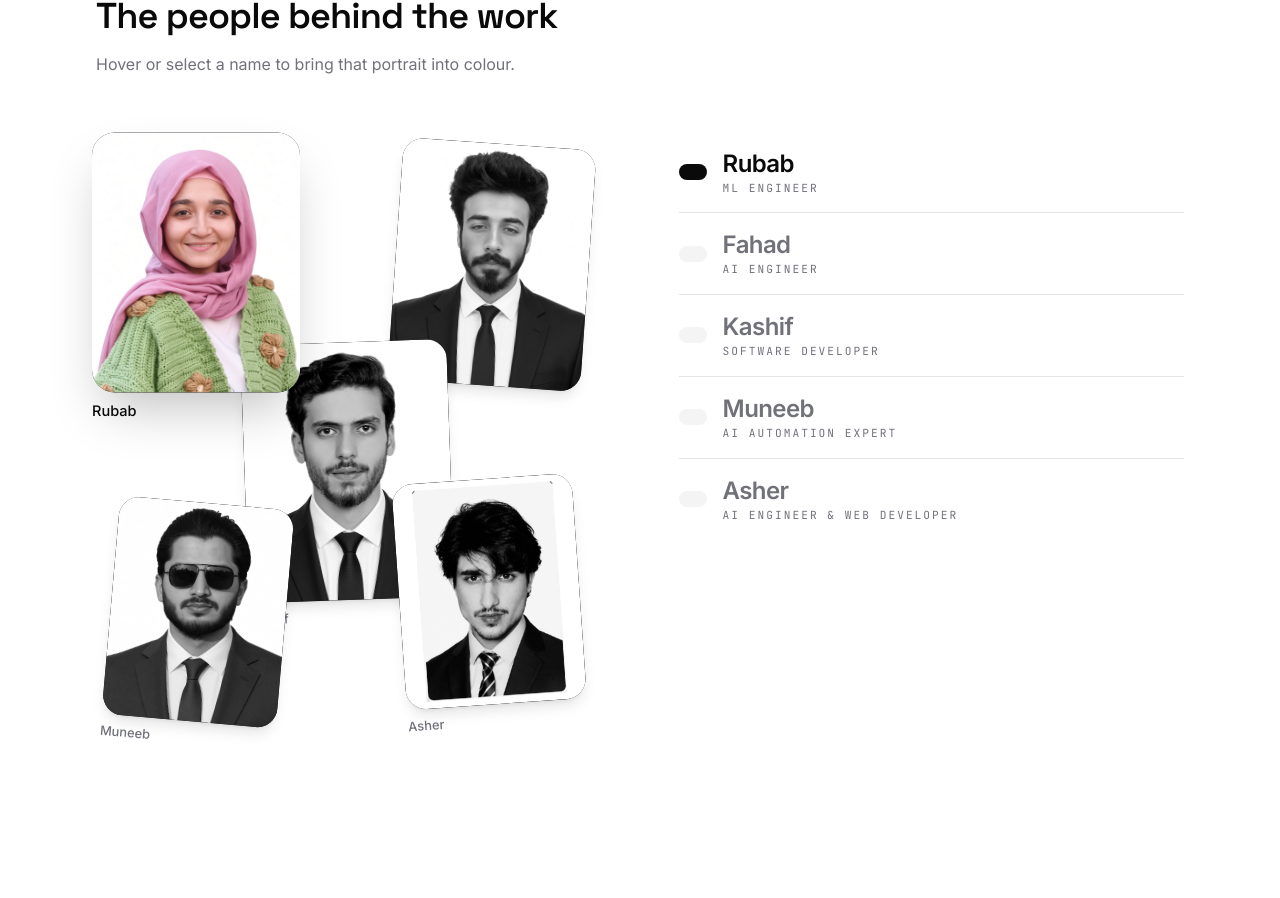
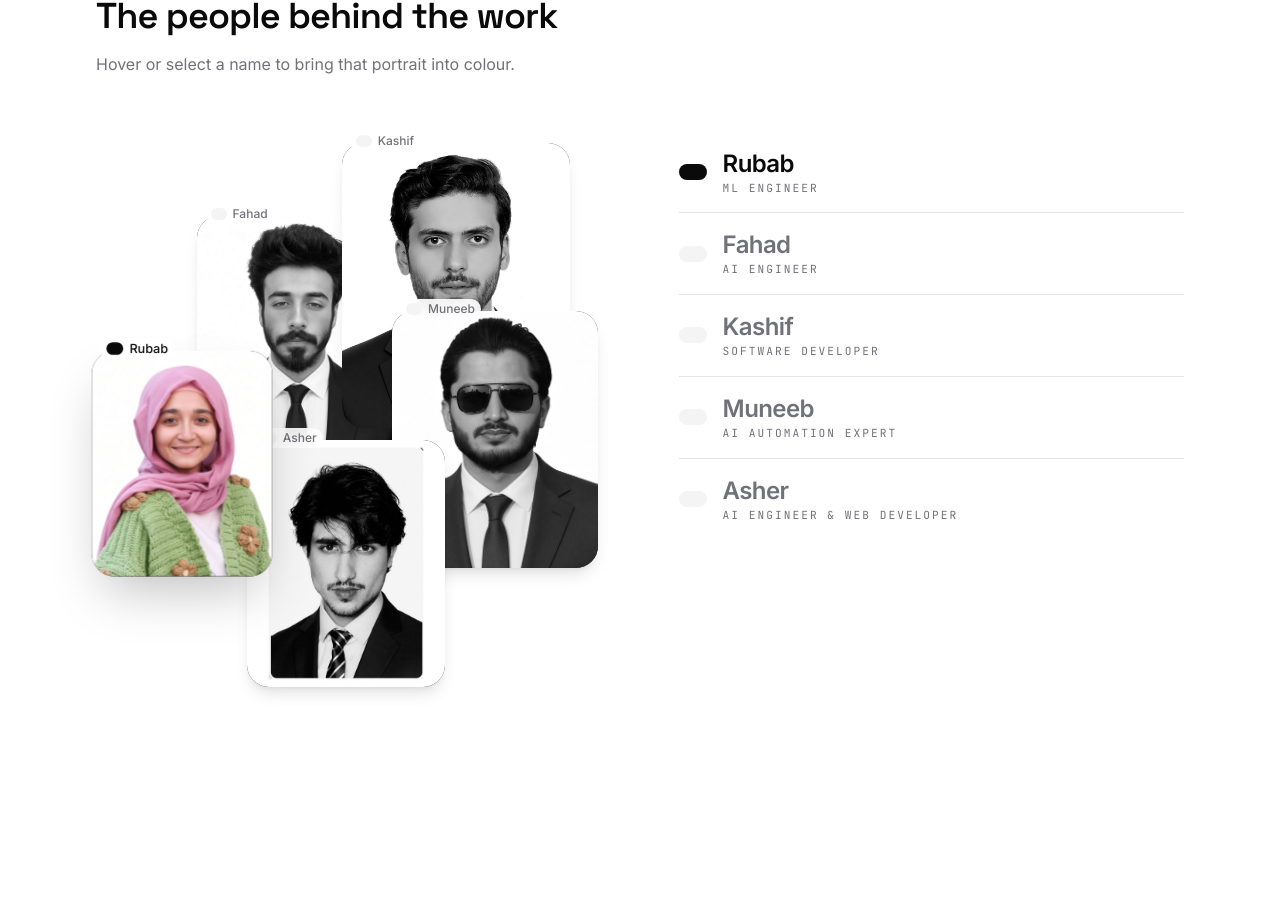
Before and after one commit to asherfarooq9-gif/Brilyx, a Next.js app: page / in a window 1280 px wide. Shown: the part 2794-3692 px from the top of the page. Built offline with nearby package versions, Linux system fonts and the light colour scheme.

Commit message:
feat: cluster team portraits in a staggered horizontal group

```diff
--- a/components/sections/TeamShowcase.tsx
+++ b/components/sections/TeamShowcase.tsx
@@ -6,13 +6,14 @@ import { motion, useReducedMotion } from "framer-motion";
 import { TEAM, getInitials, type TeamMember } from "@/lib/team";
 import { cn } from "@/lib/cn";
 
-// Preset scattered slots on the photo canvas (desktop only), one per member.
+// Loose horizontal cluster on the photo canvas (desktop only), one per member —
+// staggered heights + sizes, slightly overlapping, roughly centred.
 const SLOTS = [
-  { top: "1%", left: "0%", width: 200, rotate: -5 },
-  { top: "0%", left: "52%", width: 210, rotate: 4 },
-  { top: "33%", left: "25%", width: 224, rotate: -2 },
-  { top: "60%", left: "1%", width: 190, rotate: 5 },
-  { top: "56%", left: "53%", width: 196, rotate: -4 },
+  { top: "40%", left: "0%", width: 172 },
+  { top: "15%", left: "18%", width: 202 },
+  { top: "2%", left: "44%", width: 228 },
+  { top: "32%", left: "53%", width: 206 },
+  { top: "55%", left: "27%", width: 198 },
 ] as const;
 
 function Portrait({
@@ -82,7 +83,7 @@ export function TeamShowcase() {
 
         <div className="mt-14 grid gap-10 lg:grid-cols-[1.05fr_0.95fr] lg:gap-6">
           {/* Photo canvas (desktop) — every portrait shown at once */}
-          <div className="relative hidden min-h-[600px] lg:block" aria-hidden>
+          <div className="relative hidden min-h-[560px] lg:block" aria-hidden>
             {TEAM.map((member, index) => {
               const slot = SLOTS[index % SLOTS.length];
               const isActive = member.slug === activeSlug;
@@ -94,19 +95,26 @@ export function TeamShowcase() {
                     top: slot.top,
                     left: slot.left,
                     width: slot.width,
-                    zIndex: isActive ? 30 : 10,
+                    zIndex: isActive ? 30 : 10 + index,
                   }}
                   initial={false}
-                  animate={
-                    prefersReduced
-                      ? {}
-                      : {
-                          scale: isActive ? 1.04 : 0.92,
-                          rotate: isActive ? 0 : slot.rotate,
-                        }
-                  }
+                  animate={prefersReduced ? {} : { scale: isActive ? 1.05 : 1 }}
                   transition={{ duration: 0.4, ease: [0.16, 1, 0.3, 1] }}
                 >
+                  <span
+                    className={cn(
+                      "absolute -top-3 left-2 z-10 flex items-center gap-1.5 rounded-full bg-background/90 px-1.5 py-0.5 text-xs font-medium backdrop-blur transition-colors",
+                      isActive ? "text-foreground" : "text-muted-foreground",
+                    )}
+                  >
+                    <span
+                      className={cn(
+                        "h-3 w-4 rounded-full",
+                        isActive ? "bg-foreground" : "bg-secondary",
+                      )}
+                    />
+                    {member.name}
+                  </span>
                   <Portrait
                     member={member}
                     active={isActive}
@@ -115,14 +123,6 @@ export function TeamShowcase() {
                       isActive ? "shadow-2xl" : "shadow-lg",
                     )}
                   />
-                  <span
-                    className={cn(
-                      "mt-2 block text-sm font-medium transition-colors",
-                      isActive ? "text-foreground" : "text-muted-foreground",
-                    )}
-                  >
-                    {member.name}
-                  </span>
                 </motion.div>
               );
             })}
```
